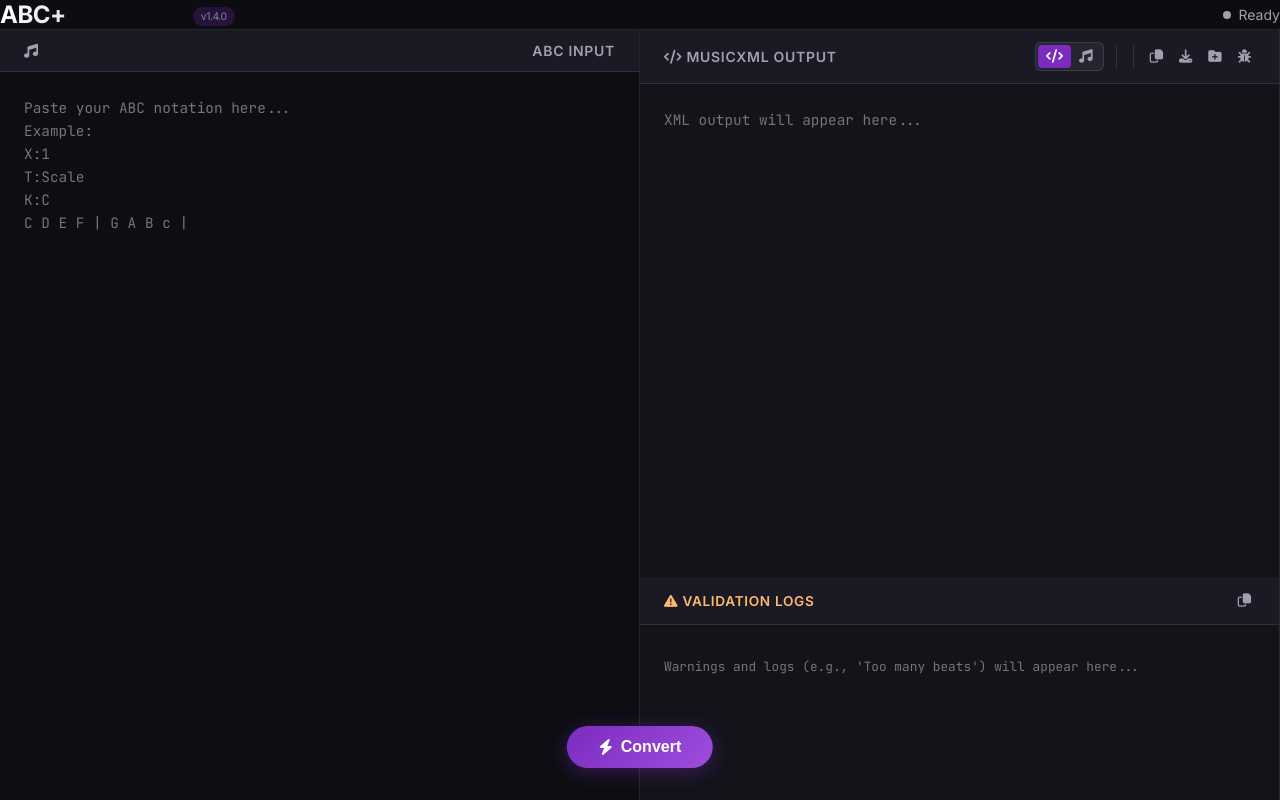
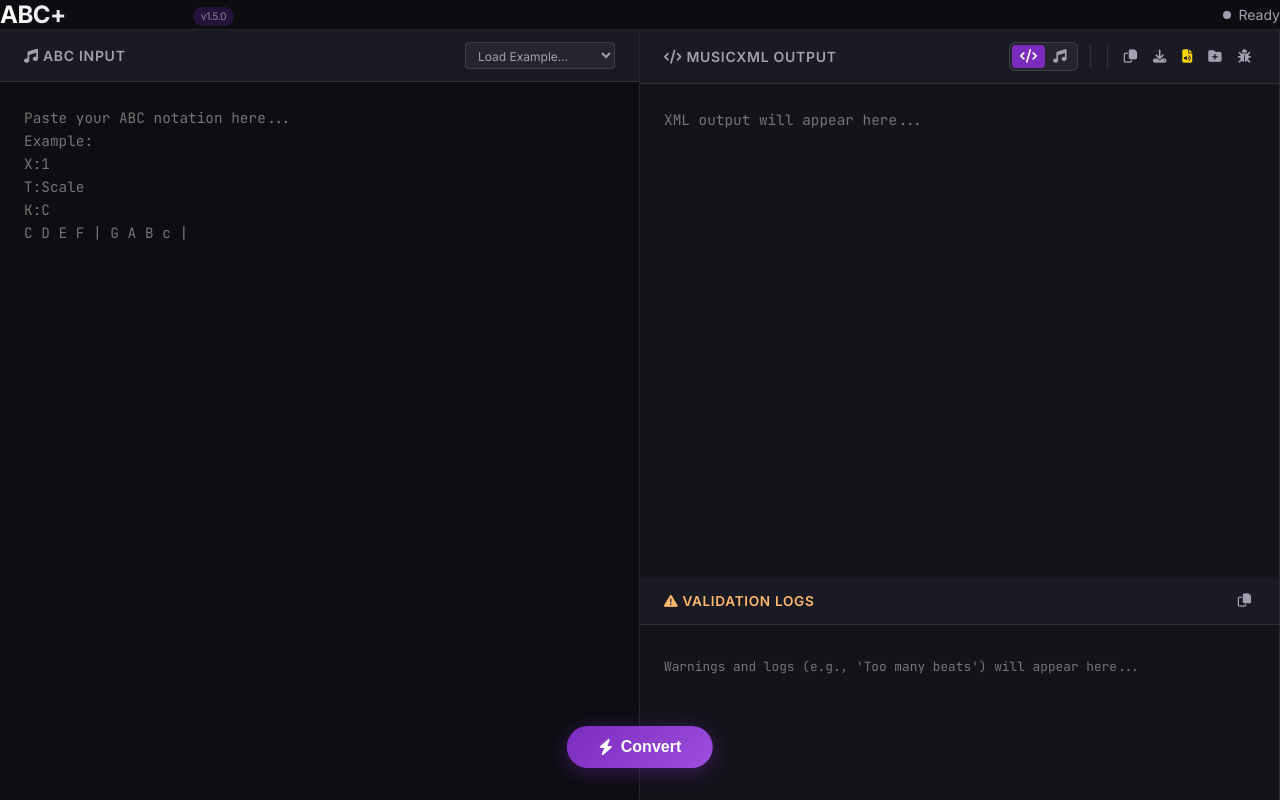
Before and after one commit to leedale30/abc-to-xml-converter, a Flask app: page / in a window 1280 px wide. Run offline with Flask 3, Linux system fonts and the light colour scheme; data that the repository does not hold is empty; some libraries are stand-ins or nearby versions.

Commit message:
UX Improvements: Shortcuts, Drag & Drop, Examples, MIDI Export, and v1.5.0 Release

```diff
--- a/app.py
+++ b/app.py
@@ -5,7 +5,7 @@ import urllib.request
 import urllib.error
 
 # App version - keep in sync with setup.py CFBundleVersion
-APP_VERSION = "1.4.0"
+APP_VERSION = "1.5.0"
 GITHUB_REPO = "leedale30/abc-to-xml-converter"
 
 # Suppress pyparsing deprecation warnings (abc2xml uses old API)
--- a/setup.py
+++ b/setup.py
@@ -36,8 +36,8 @@ OPTIONS = {
         'CFBundleName': APP_NAME,
         'CFBundleDisplayName': APP_NAME,
         'CFBundleIdentifier': 'com.abcplus.converter',
-        'CFBundleVersion': '1.4.0',  # Keep in sync with APP_VERSION in app.py
-        'CFBundleShortVersionString': '1.4.0',  # Keep in sync with APP_VERSION in app.py
+        'CFBundleVersion': '1.5.0',  # Keep in sync with APP_VERSION in app.py
+        'CFBundleShortVersionString': '1.5.0',  # Keep in sync with APP_VERSION in app.py
         'LSMinimumSystemVersion': '10.13',
         'NSHighResolutionCapable': True,
     },
--- a/static/script.js
+++ b/static/script.js
@@ -479,6 +479,124 @@ ${logsContent}
         });
     }
 
+    // --- New UX Improvements: Shortcuts, Drag & Drop, Examples, MIDI ---
+
+    const exampleSelect = document.getElementById('example-select');
+    const downloadMidiBtn = document.getElementById('download-midi-btn');
+
+    // 1. Example Tunes
+    const examples = {
+        scale: "X:1\nT:Major Scale\nM:4/4\nL:1/4\nK:C\nC D E F | G A B c |",
+        arpeggio: "X:1\nT:C Major Arpeggio\nM:4/4\nL:1/4\nK:C\nC E G c | G E C2 |",
+        reels: "X:1\nT:The Merry Blacksmith\nR:reel\nM:4/4\nL:1/8\nK:D\nd2|a2fa adfa|g2fg eA~A2|a2fa adfa|gece d2fg|\na2fa adfa|g2fg eA~A2|a2fa adfa|gece d2:|",
+        jig: "X:1\nT:The Kesh Jig\nR:jig\nM:6/8\nL:1/8\nK:G\n~G3 GAB|ABA ABd|edd gdd|edB dBA|\n~G3 GAB|ABA ABd|edd gdd|BAF G3:|"
+    };
+
+    if (exampleSelect) {
+        exampleSelect.addEventListener('change', (e) => {
+            const key = e.target.value;
+            if (examples[key]) {
+                inputArea.value = examples[key];
+                updateStatus('Example loaded', 'success');
+                // Trigger conversion automatically for examples
+                convertBtn.click();
+            }
+        });
+    }
+
+    // 2. MIDI Export
+    if (downloadMidiBtn) {
+        downloadMidiBtn.addEventListener('click', () => {
+            const abcContent = inputArea.value;
+            if (!abcContent.trim()) {
+                updateStatus('No content to export', 'error');
+                return;
+            }
+
+            if (!window.ABCJS || !ABCJS.synth || !ABCJS.synth.getMidiFile) {
+                updateStatus('MIDI Export not supported by current ABCJS library', 'error');
+                return;
+            }
+
+            try {
+                // Render ABC to get the timing info needed for MIDI
+                const visualObjArr = ABCJS.renderAbc("*", abcContent);
+                if (!visualObjArr || visualObjArr.length === 0) throw new Error("Parse error");
+
+                // getMidiFile returns a Blob-like format or base64?
+                // In modern ABCJS, it returns a URL-ready string or blob.
+                const midiData = ABCJS.synth.getMidiFile(visualObjArr[0], {
+                    midiOutputType: 'blob'
+                });
+
+                const blob = new Blob([midiData], { type: 'audio/midi' });
+                const url = URL.createObjectURL(blob);
+                const a = document.createElement('a');
+                a.href = url;
+
+                // Get title for filename
+                const titleMatch = abcContent.match(/^T:\s*(.*)$/m);
+                const title = titleMatch ? titleMatch[1].trim().replace(/[^a-z0-9]/gi, '_') : 'output';
+
+                a.download = `${title}.mid`;
+                document.body.appendChild(a);
+                a.click();
+                document.body.removeChild(a);
+                URL.revokeObjectURL(url);
+
+                updateStatus('MIDI Exported', 'success');
+            } catch (err) {
+                console.error("MIDI Export Error:", err);
+                updateStatus('MIDI Export Failed', 'error');
+            }
+        });
+    }
+
+    // 3. Drag & Drop
+    if (inputArea) {
+        inputArea.addEventListener('dragover', (e) => {
+            e.preventDefault();
+            inputArea.classList.add('drag-over');
+        });
+
+        inputArea.addEventListener('dragleave', () => {
+            inputArea.classList.remove('drag-over');
+        });
+
+        inputArea.addEventListener('drop', (e) => {
+            e.preventDefault();
+            inputArea.classList.remove('drag-over');
+
+            const file = e.dataTransfer.files[0];
+            if (file && (file.name.endsWith('.abc') || file.name.endsWith('.txt'))) {
+                const reader = new FileReader();
+                reader.onload = (event) => {
+                    inputArea.value = event.target.result;
+                    updateStatus('File loaded', 'success');
+                    convertBtn.click();
+                };
+                reader.readAsText(file);
+            } else {
+                updateStatus('Please drop an .abc or .txt file', 'error');
+            }
+        });
+    }
+
+    // 4. Keyboard Shortcuts
+    document.addEventListener('keydown', (e) => {
+        // Ctrl/Cmd + Enter -> Convert
+        if ((e.ctrlKey || e.metaKey) && e.key === 'Enter') {
+            e.preventDefault();
+            convertBtn.click();
+        }
+
+        // Ctrl/Cmd + S -> Download XML
+        if ((e.ctrlKey || e.metaKey) && e.key === 's') {
+            e.preventDefault();
+            downloadBtn.click();
+        }
+    });
+
     // Run update check
     checkForUpdates();
 });
--- a/static/style.css
+++ b/static/style.css
@@ -446,3 +446,68 @@ textarea {
 .hidden {
     display: none !important;
 }
+
+/* --- New UX Improvements --- */
+
+/* Drag over feedback */
+#abc-input.drag-over {
+    background: rgba(123, 44, 191, 0.1);
+    border: 2px dashed var(--accent-color) !important;
+}
+
+/* Example Select */
+.example-select {
+    background: rgba(255, 255, 255, 0.05);
+    border: var(--glass-border);
+    color: var(--text-secondary);
+    font-family: var(--font-family);
+    font-size: 0.75rem;
+    padding: 4px 8px;
+    border-radius: 4px;
+    outline: none;
+    cursor: pointer;
+    max-width: 150px;
+    transition: all 0.2s;
+}
+
+.example-select:hover {
+    color: var(--text-primary);
+    background: rgba(255, 255, 255, 0.1);
+}
+
+.example-select option {
+    background: var(--card-bg);
+    color: var(--text-primary);
+}
+
+/* MIDI Button Specific */
+#download-midi-btn i {
+    color: #ffd700; /* Gold for MIDI */
+}
+
+#download-midi-btn:hover i {
+    text-shadow: 0 0 8px rgba(255, 215, 0, 0.5);
+}
+
+/* Responsive adjustments */
+@media (max-width: 768px) {
+    main {
+        grid-template-columns: 1fr;
+        grid-template-rows: 1fr 1fr;
+        overflow-y: auto;
+    }
+
+    .editor-pane {
+        height: 50vh;
+        border-right: none;
+        border-bottom: var(--glass-border);
+    }
+
+    header h1 {
+        font-size: 1.1rem;
+    }
+
+    .pane-header {
+        padding: 0.5rem 1rem;
+    }
+}
--- a/static/sw.js
+++ b/static/sw.js
@@ -1,5 +1,5 @@
 // ABC+ Converter Service Worker
-const CACHE_NAME = 'abc-plus-v1.4.0';
+const CACHE_NAME = 'abc-plus-v1.5.0';
 const STATIC_ASSETS = [
     '/',
     '/static/style.css',
--- a/templates/index.html
+++ b/templates/index.html
@@ -46,7 +46,14 @@
     <main>
         <div class="editor-pane">
             <div class="pane-header">
-                <i class="fa-solid fa-music"></i> ABC Input
+                <span><i class="fa-solid fa-music"></i> ABC Input</span>
+                <select id="example-select" class="example-select" title="Load an example ABC tune">
+                    <option value="" disabled selected>Load Example...</option>
+                    <option value="scale">Major Scale</option>
+                    <option value="arpeggio">Arpeggio</option>
+                    <option value="reels">The Merry Blacksmith (Reel)</option>
+                    <option value="jig">The Kesh Jig</option>
+                </select>
             </div>
             <textarea id="abc-input" placeholder="Paste your ABC notation here...
 Example:
@@ -89,8 +96,11 @@ C D E F | G A B c |"></textarea>
                     <button id="copy-btn" class="icon-btn" title="Copy to Clipboard">
                         <i class="fa-regular fa-copy"></i>
                     </button>
-                    <button id="download-btn" class="icon-btn" title="Download XML">
+                    <button id="download-btn" class="icon-btn" title="Download XML (Ctrl+S)">
                         <i class="fa-solid fa-download"></i>
+                    </button>
+                    <button id="download-midi-btn" class="icon-btn" title="Download MIDI">
+                        <i class="fa-solid fa-file-audio"></i>
                     </button>
                     <button id="save-session-btn" class="icon-btn" title="Save Project to App Folder">
                         <i class="fa-solid fa-folder-plus"></i>
```
